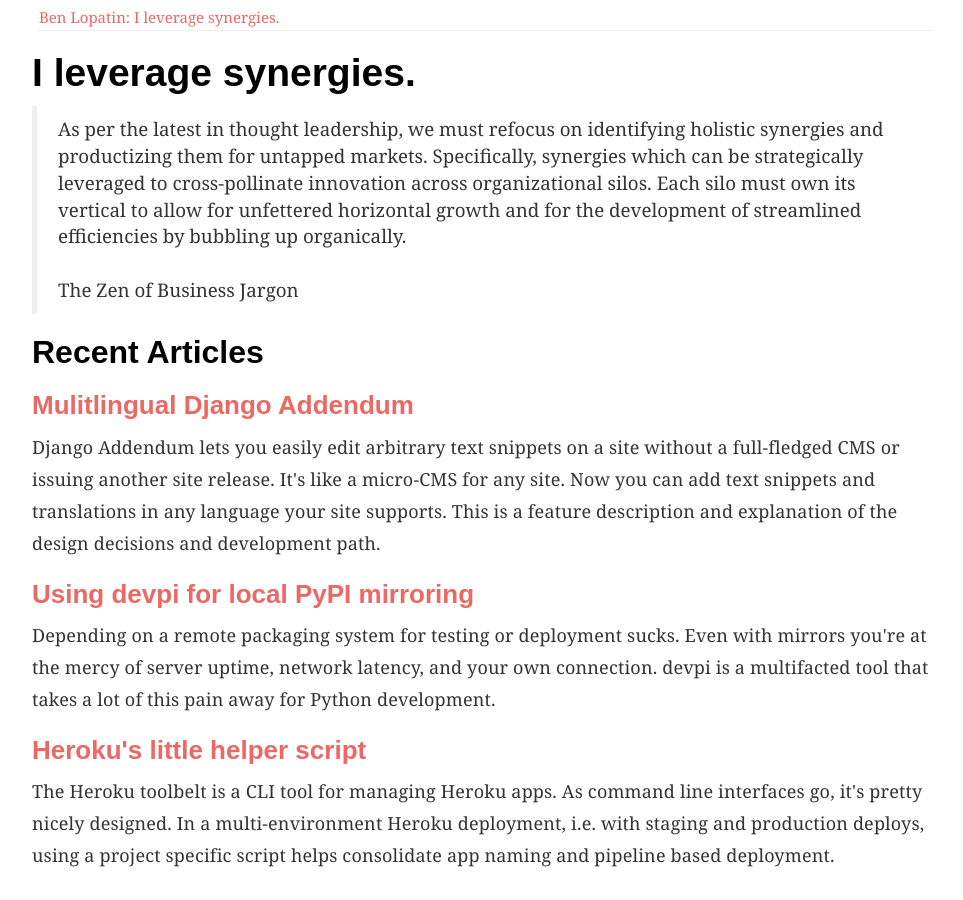
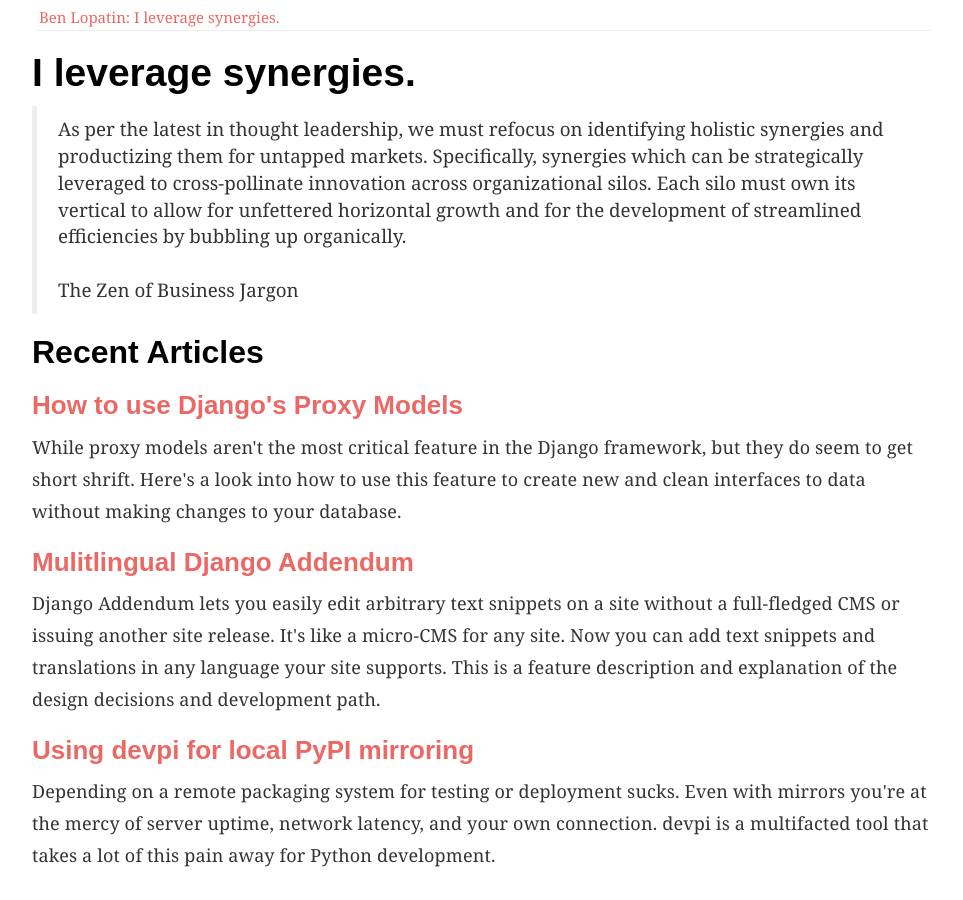
Before and after one commit to bennylope/bennylope.github.com, a Jekyll site: the page built from index.html, in a window 1280 px wide and 900 px high. Shown: the whole window, without its empty margins (158-1121 px from the left). Built offline with Jekyll 4.4.1, drawn with Linux system fonts in a browser that asks for light colours; some web fonts are replaced; the list of posts is cut into pages by our own code; comment, search, counter and statistics services are not loaded; some of the changed lines change nothing that is shown; some of the changed text lies outside the part shown.

Commit message:
Adds second draft proxy model post for publishing

```diff
--- a/_drafts/2014-11-27-django-proxy-models.md
+++ b/_posts/2014-12-14-django-proxy-models.md
@@ -9,6 +9,8 @@ teaser: >
     framework, but they do seem to get short shrift. Here's a look
     into how to use this feature to create new and clean interfaces to
     data without making changes to your database.
+return_link: /simple-search-manager-methods/
+return_text: Proxy models? How about search managers!?
 ---
 
 Django's proxy models are one of those features that I remember reading
@@ -18,8 +20,8 @@ about how to best make use of them.
 
 ### What are they?
 
-A proxy model is just a different class interface for the same
-underlying database model.
+A proxy model is just a another class that provides a different
+interface for the same underlying database model.
 
 That's it. Really.
 
@@ -28,10 +30,31 @@ Typically creating a subclass of a model results in a new database table
 with a reference back to the original model's table - multi-table
 inheritance.
 
-A proxy model doesn't get it's own database table, it operates on the
-original table.
+A proxy model doesn't get it's own database table. Instead it operates
+on the original table.
 
-### What's the big deal?
+{% highlight python %}
+class MyModel(models.Model):
+    name = models.CharField(max_length=100)
+
+    def __str__(self):
+        return self.name
+
+class UpperModel(MyModel):
+    class Meta:
+        proxy = True
+
+    def __str__(self):
+        return self.name.upper()
+{% endhighlight %}
+
+In the contrived example above we've created a second model class, a
+proxy class. If you were to compare the field values for the instance at
+primary key `12` for either a `MyModel` or `UpperModel` instance they
+would be exactly the same. The only difference is that the `UpperModel`
+instance would print as the upper case name of the model.
+
+It's a contrived example, so let's examine the real usefulness.
 
 ### When to use them?
 
@@ -141,9 +164,23 @@ class GalleryManager(models.Manager):
 
 Well what good is this, you say?
 
-Now we can create distinct admin interfaces.
+For one, it provies a nice interface for content type specific views. If
+you have an infographic view, for example, the view can fetch the
+specific infographic from `Infographic.objects.get(pk=view_pk)`.
+
+And moreover, now we can create distinct admin interfaces.
 
 ### In the admin
+
+The benefit here is that we can create different admin interfaces for
+different objects that happen to be stored in the same database table.
+Perhaps a blog post has an author and an author photo while a news item
+should only have a title, summary, and outbound link.
+
+Since we have proxy models for these, we can create different admin
+interfaces (remember that Django picks up on registered models).
+
+
 
 ### Managers and a better interface
 
@@ -192,14 +229,13 @@ be able to do is create an instance of one of our classes without having
 to specify the `type` value. Since the default value for the base model
 is `image`, we don't n
 
-The base model's
-default type is `image` so if we do this
+The base model's default type is `image` so if we do this...
 
 {% highlight python %}
 image = Image.objects.create(image=some_image_file, caption="")
 {% endhighlight %}
 
-We get back an image, that is, a `MediaAsset` with its `type` attribute
+...we get back an image, that is, a `MediaAsset` with its `type` attribute
 set to `image`. For a video we need to ensure that the `create` method
 updates the keyword argument to the base manager, and then this is
 valid:
@@ -236,35 +272,20 @@ class MediaAsset(models.Admin):
         return some_image_thumbanil(self.image)
 {% endhighlight %}
 
-
 Seeing the specific class name is also helpful in understanding exactly
 what you're working with.
-
-Proxy models have managers just like regular models, so we can
 
 Having unique manager classes allows you to treat the proxy models as
 first class models in the rest of your code. You can use the managers to
 ensure the standard model interace is applied.
 
-Here's a manager class that extends the `create` method, simply ensuring
-that every new instance created with
+### To Use and Not To Use
 
-{% highlight python %}
-class ImageManager(models.Manager):
-    def get_queryset(self):
-        return super(ImageManager, self).get_queryset().filter(type='image')
-
-    def create(self, **kwargs):
-        kwargs.update(type='image')
-        return super(ImageManager, self).create(**kwargs)
-{% endhighlight %}
-
-### When not to use proxy models
+There's nothing complicated about proxy models, there's just a little
+bit of thought required to how they can solve your problems.
 
 The use case for proxy models, I've found, is the exception, rather than
-the rule.
-
-The key here is that our models, our end models, that is, are all pretty
-closely related. The content attributes don't differ all that much. If
-your models differ greatly and you've no need for simple aggregation
-then skip the proxy models.
+the rule. The key here is that our models, our end models, that is, are
+all pretty closely related. The content attributes don't differ all that
+much. If your models differ greatly and you've no need for simple
+aggregation then skip the proxy models.
```
